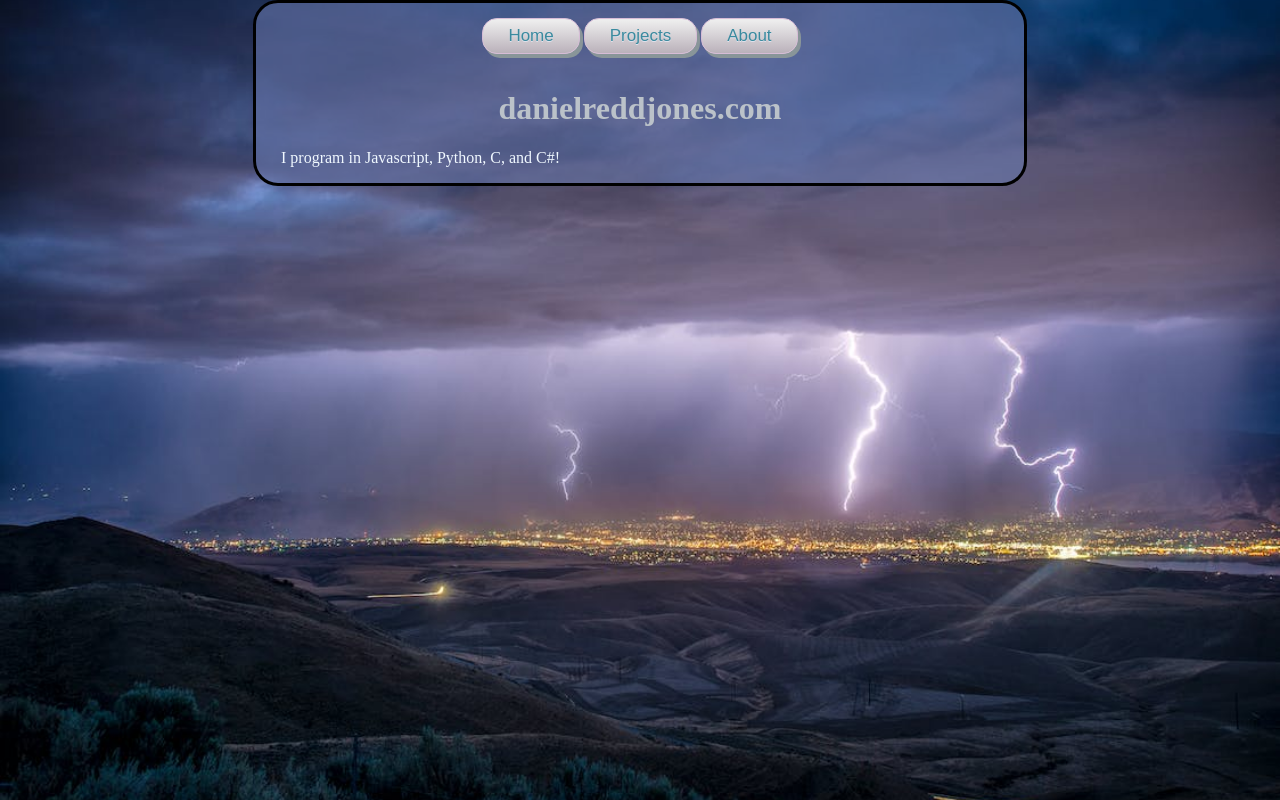
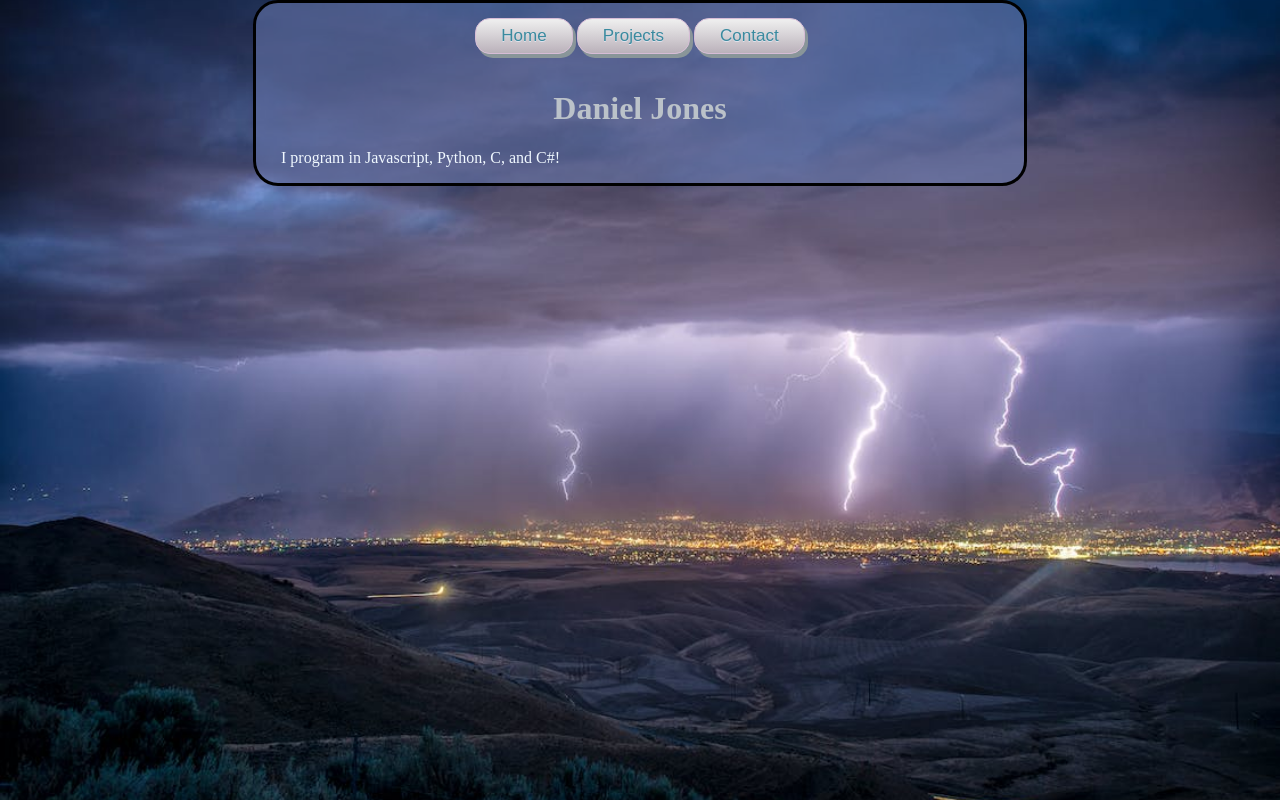
Before and after one commit to DanielReddJones/portfolio, a plain HTML site: page index.html in a window 1280 px wide. Drawn offline with Linux system fonts and the light colour scheme.

Commit message:
Added pages
Added contact and project pages

```diff
--- a/index.html
+++ b/index.html
@@ -10,15 +10,15 @@
     <div class="header"></div>
     <center>
     <div class="titlebar">
-        <a href="#" class="myButton">Home</a>
-        <a href="#" class="myButton">Projects</a>
-        <a href="#" class="myButton">About</a>
+        <a href="index.html" class="myButton">Home</a>
+        <a href="projects.html" class="myButton">Projects</a>
+        <a href="contact.html" class="myButton">Contact</a>
 
     </div>
 
     <p>
         <h1>
-            danielreddjones.com
+            Daniel Jones
         </h1>
     </p>
     </center>
```
Also changed, not shown: contact.html (added), projects.html (added).
